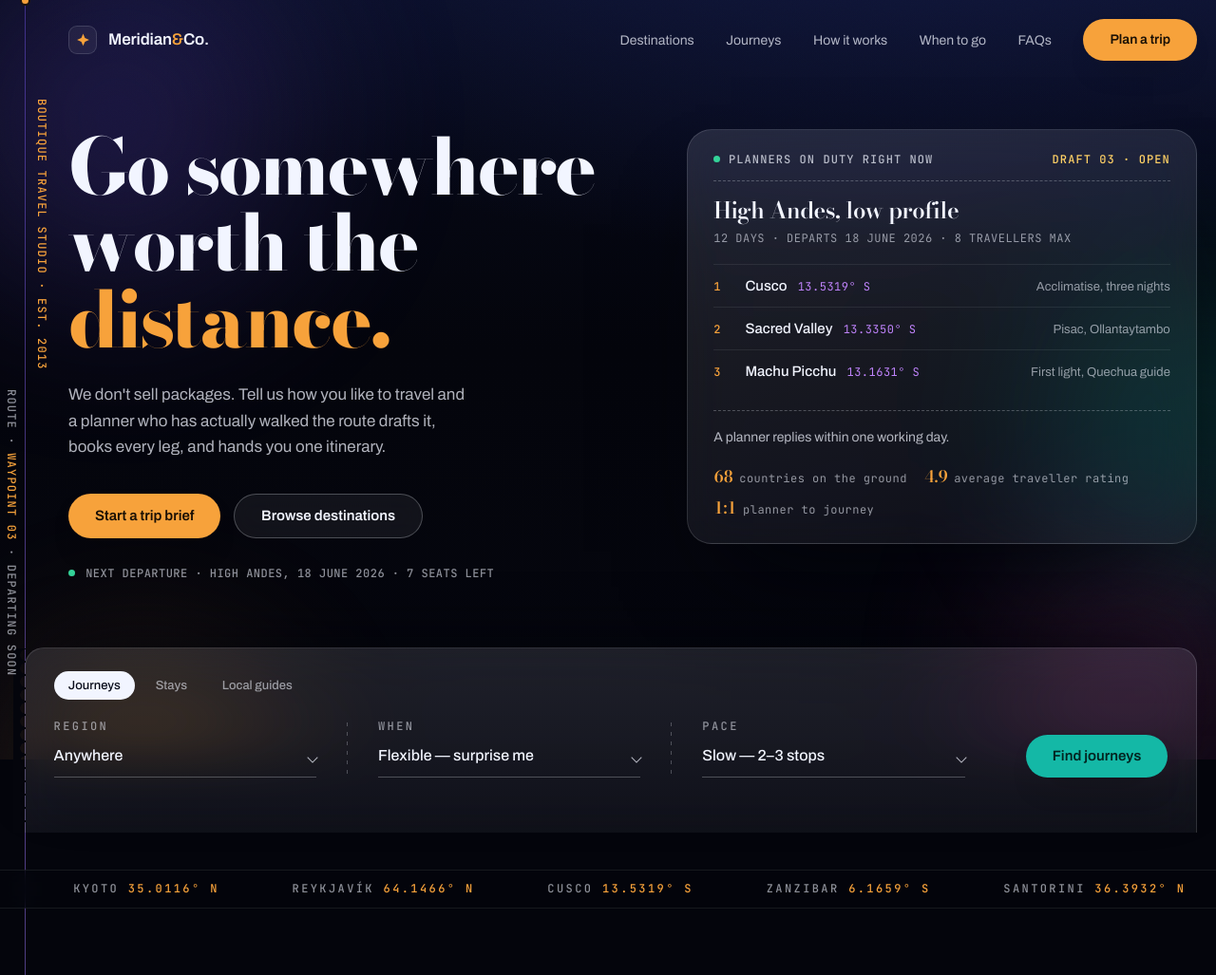
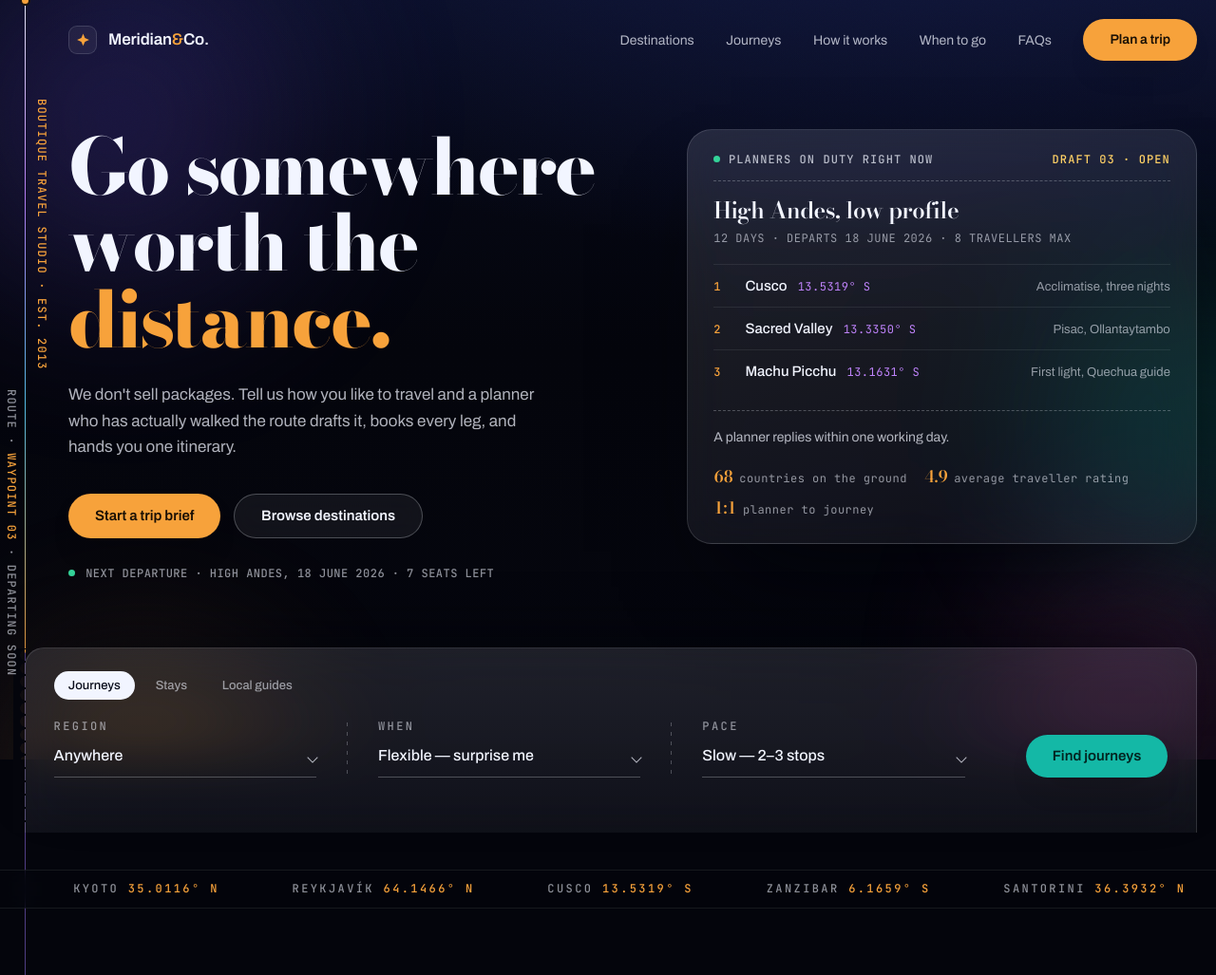
Before and after one commit to girishlade111/travel-website, a plain HTML site: page index.html in a window 1280 px wide. Shown: the top 1027 px of the page at 95% size. Drawn offline with nearby package versions, Linux system fonts and the light colour scheme.

Commit message:
Polish route spine: seed the line, widen the hero lede, theme scrollbars
- Seed the route spine at 5% so it reads as drawn from the first viewport
- Widen .hero-lede measure 44ch -> 52ch
- Add scrollbar-color / scrollbar-width for Firefox
- Add DESIGN.md: tokens, typography scale and detector dispositions

```diff
--- a/css/style.css
+++ b/css/style.css
@@ -73,6 +73,8 @@ html {
   background: var(--void);
   overflow-x: hidden;
   overflow-x: clip;
+  scrollbar-color: #4B3FA8 #06070F;
+  scrollbar-width: thin;
 }
 
 body {
@@ -455,7 +457,7 @@ html:not(.no-js) .reveal.is-in {
 
 .hero-lede {
   margin: 1.6rem 0 0;
-  max-width: 44ch;
+  max-width: 52ch;
   color: var(--text-dim);
   font-size: 1.0625rem;
   line-height: 1.6;
--- a/js/script.js
+++ b/js/script.js
@@ -41,7 +41,9 @@
   }
 
   function syncRail(ratio) {
-    if (routeLine) routeLine.style.setProperty("--drawn", ratio.toFixed(4));
+    /* the route always shows a seed of itself at the top, so the spine reads as
+       drawn from the first viewport rather than appearing only once you scroll */
+    if (routeLine) routeLine.style.setProperty("--drawn", (0.05 + ratio * 0.95).toFixed(4));
     if (railNode) railNode.style.top = (ratio * 100).toFixed(3) + "%";
 
     var probe = window.scrollY + window.innerHeight * 0.38;
```
Also changed, not shown: 1 other file.
